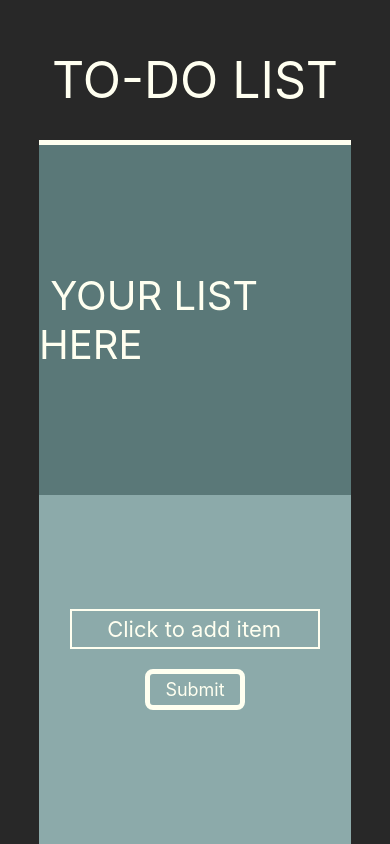
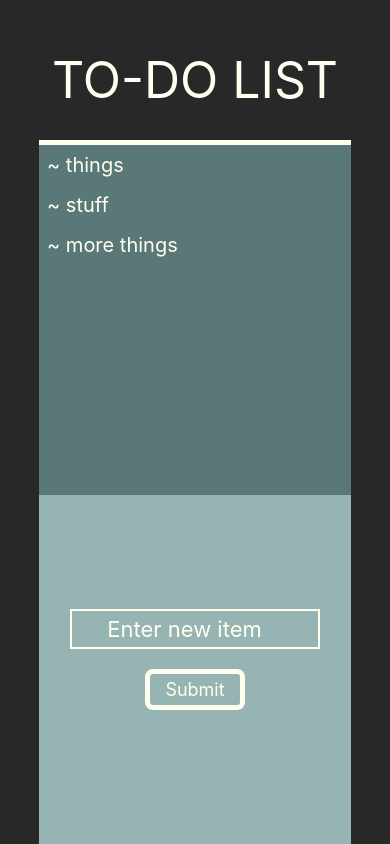
Before and after one commit to fractalscape13/ToDoListNative, a React Native app: screen / in a window 390 px wide. Built offline with nearby package versions, Linux system fonts and the light colour scheme.

Commit message:
update form and list styles

```diff
--- a/components/Form.js
+++ b/components/Form.js
@@ -2,10 +2,15 @@ import React from 'react';
 import { StyleSheet, TextInput, Text, View, TouchableOpacity } from 'react-native';
 
 export default function Form() {
+
+  function addItem() {
+    //adds item to firestore
+  }
+
   return (
     <View style={styles.form}>
-      <TextInput style={styles.text} placeholder="Click to add item"/>
-      <TouchableOpacity><Text style={styles.button}>Submit</Text></TouchableOpacity>
+      <TextInput style={styles.text} placeholder="Enter new item"/>
+      <TouchableOpacity onPress={addItem}><Text style={styles.button}>Submit</Text></TouchableOpacity>
     </View>
   );
 }
@@ -13,7 +18,7 @@ export default function Form() {
 const styles = StyleSheet.create({
   form: {
     flex: 1,
-    backgroundColor: 'rgb(140, 170, 170)',
+    backgroundColor: 'rgb(150, 180, 180)',
     alignItems: 'center',
     justifyContent: 'center',
     fontSize: 20,
--- a/components/List.js
+++ b/components/List.js
@@ -1,10 +1,18 @@
-import React from 'react';
+import React, { useState } from 'react';
 import { StyleSheet, Text, View } from 'react-native';
 
 export default function List() {
+  //add logic to pull all items from firebase and set as state
+  // const [list, setList] = useState([]);
+  const list = ['things', 'stuff', 'more things'];
+
+  let mappedList = list.map((item, i) => {
+    return <Text key={i} style={styles.item}>~ {item}</Text>
+  })
+
   return (
     <View style={styles.list}>
-      <Text style={styles.title}> YOUR LIST HERE</Text>
+      {mappedList}
     </View>
   );
 }
@@ -13,15 +21,14 @@ const styles = StyleSheet.create({
   list: {
     flex: 1,
     backgroundColor: 'rgb(90, 120, 120)',
-    alignItems: 'center',
-    justifyContent: 'center',
     width: '80%',
     borderTopColor: 'ivory',
     borderStyle: 'solid',
     borderTopWidth: 5,
   },
-  title: {
-    fontSize: 40,
+  item: {
+    fontSize: 20,
     color: 'ivory',
+    margin: 8,
   }
 });
```
